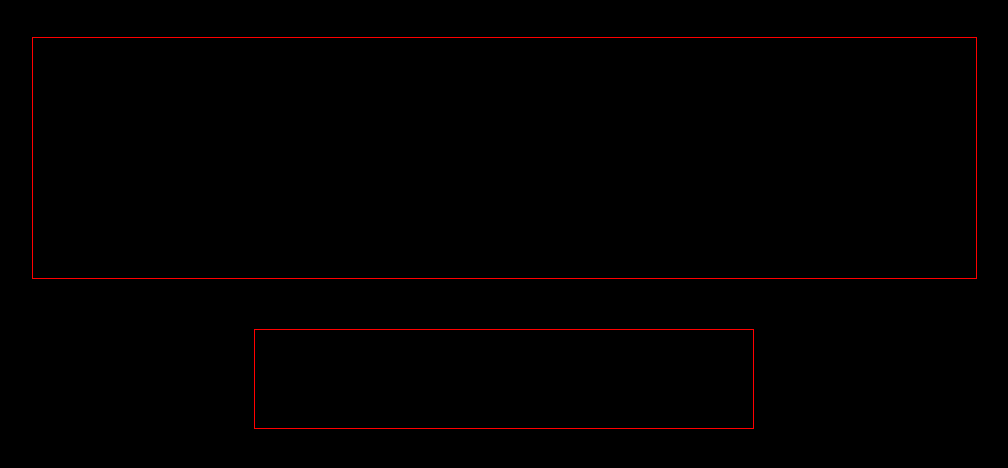
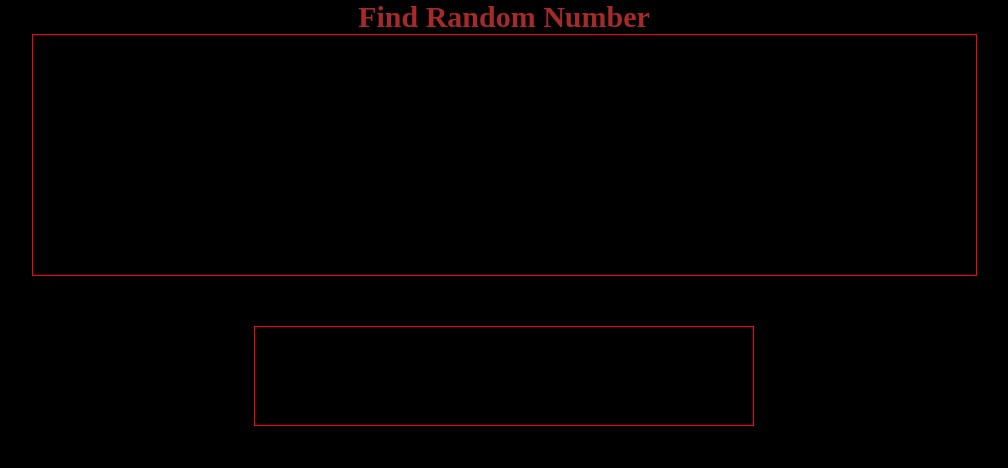
Before and after one commit to 666Andariel666/FindRandomNumber, a plain HTML site: page index.html in a window 1280 px wide. Shown: the whole page, without its empty margins (136-1144 px from the left). Drawn offline with Linux system fonts and the light colour scheme.

Commit message:
first-commit

```diff
--- a/style.css
+++ b/style.css
@@ -13,6 +13,11 @@ input[type=number]::-webkit-outer-spin-button {
 }
 body{
     background: #000;
+}
+h1{
+    font-size: 30px;
+    text-align: center;
+    color: brown;
 }
 .myValue{
     padding: 91px 150px;
```
